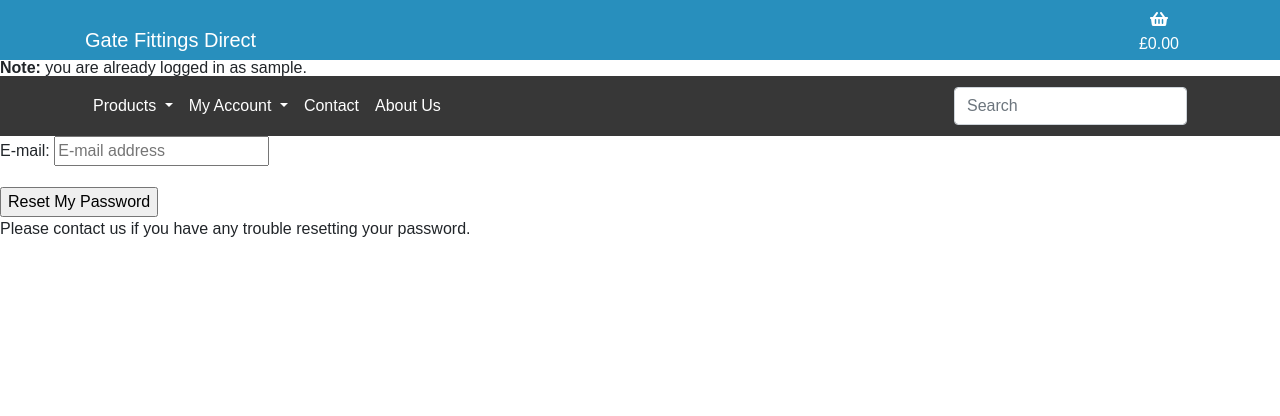
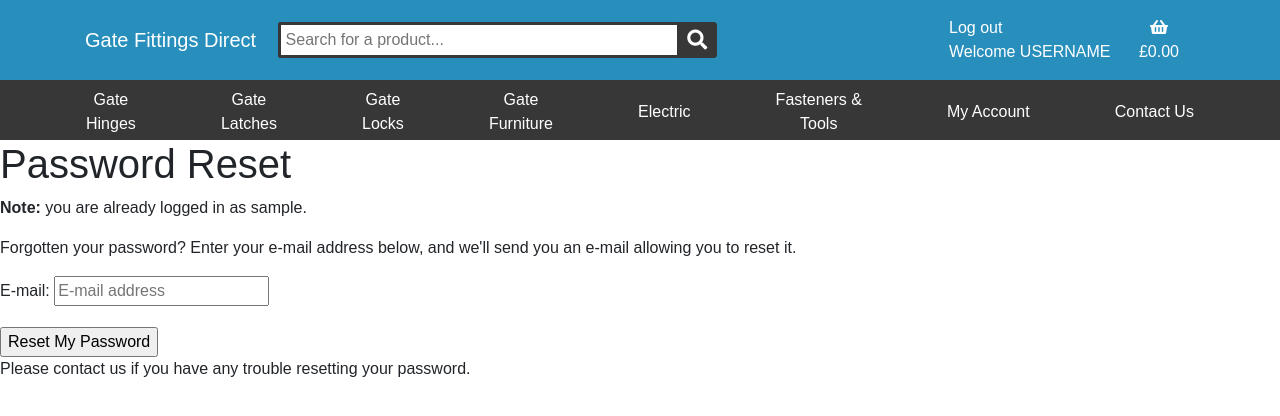
Before and after one commit to HowellsJonathan/gate_fittings_direct, a Django app: page /accounts/password/reset/ in a window 1280 px wide. Shown: the top 416 px of the page. Run offline with Django 3.2, Linux system fonts and the light colour scheme; the visitor is signed in with stand-in values (Sample User, id 1); some libraries are stand-ins or nearby versions; some web fonts are replaced.

Commit message:
Styled desktop navbar with css

```diff
--- a/static/css/base.css
+++ b/static/css/base.css
@@ -17,12 +17,32 @@
     background-color: #373737;
 }
 
-.top-nav .container, .bottom-nav .container {
+.top-nav .container {
+    height: 80px;
+}
+
+.bottom-nav .container {
     height: 60px;
 }
 
+.navbar-link-list {
+    display: flex;
+    width: inherit;
+    flex-wrap: wrap;
+    justify-content: space-between;
+    align-items: center;
+}
+
+.bottom-nav .container {
+    padding: 0;
+}
+
+ul {
+    margin: 0;
+}
+
 .bottom-nav {
-    margin-top: 76px;
+    margin-top: 80px;
 }
 
 .hero-bg {
@@ -37,6 +57,35 @@
     font-size: 2rem;
 }
 
+.search {
+    width: 60%;
+    position: relative;
+    display: flex;
+}
+
+.searchSite {
+    width: 60%;
+    border: 3px solid #373737;
+    border-right: none;
+    padding: 5px;
+    height: 36px;
+    border-radius: 3px 0 0 3px;
+    outline: none;
+    color: #494949;
+}
+
+.searchButton {
+    width: 40px;
+    height: 36px;
+    border: 1px solid #373737;
+    background: #373737;
+    text-align: center;
+    color: #ffffff;
+    border-radius: 0 3px 3px 0;
+    cursor: pointer;
+    font-size: 20px;
+}
+
 
 @media (min-width: 992px) {
     .hero-bg {
--- a/templates/base.html
+++ b/templates/base.html
@@ -39,7 +39,30 @@
             <nav class="navbar blue-bg fixed-top top-nav">
                 <div class="container">
                     <a href="#" class="navbar-brand text-white">Gate Fittings Direct</a>
+                    <div class="search">
+                        <input type="text" class="searchSite" placeholder="Search for a product...">
+                        <button type="submit" class="searchButton">
+                            <i class="fa fa-search"></i>
+                        </button>
+                    </div>
                     <ul class="list-inline list-unstyled">
+                        <li class="list-inline-item">
+                            {% if request.user.is_authenticated %}
+                                <div>
+                                    <a href="{% url 'account_logout' %}" class="text-white">Log out</a>
+                                    <p class="my-0 text-white">Welcome USERNAME</p>
+                                </div>
+                            {% else %}
+                                <a href="#" class="text-white">
+                                    <div class="text-center">
+                                        <div><i class="fas fa-user"></i></div>
+                                        <p class="my-0">
+                                            Login / Register
+                                        </p>
+                                    </div>
+                                </a>
+                            {% endif %}
+                        </li>
                         <li class="list-inline-item">
                             <a href="" class="{% if grand_total %}text-info font-weight-bold{% else %}text-white{% endif %} nav-link">
                                 <div class="text-center">
@@ -58,53 +81,38 @@
                 </div>
             </nav>
 
-            <nav class="navbar navbar-expand-lg grey-bg fixed-top bottom-nav">
+            <nav class="navbar bottom-nav grey-bg">
                 <div class="container">
-                    <button class="navbar-toggler" type="button" data-toggle="collapse" data-target="#navbarContent" aria-controls="navbarContent" aria-expanded="false" aria-label="Toggle navigation">
-                        <span class="navbar-toggler-icon"></span>
-                    </button>
-                    <div class="collapse navbar-collapse" id="navbarContent">
-                        <ul class="navbar-nav mr-auto">
-                            <li class="nav-item dropdown">
-                                <a href="#" class="nav-link dropdown-toggle text-white" id="navbarProductDropdown" role="button" data-toggle="dropdown" aria-haspopup="true" aria-expanded="false">
-                                    Products
-                                </a>
-                                <div class="dropdown-menu" aria-labelledby="navbarProductDropdown">
-                                    <a href="#" class="dropdown-item">Gate Fittings</a>
-                                    <a href="#" class="dropdown-item">Gate Furniture</a>
-                                    <a href="#" class="dropdown-item">Electric</a>
-                                    <a href="#" class="dropdown-item">Fasteners</a>
-                                    <a href="#" class="dropdown-item">Tools</a>
-                                </div>
+                    <ul class="list-inline list-unstyled navbar-link-list">
+                        <li class="list-inline-item text-center">
+                            <a href="#" class="nav-link text-white">Gate<br>Hinges</a>
                         </li>
-                            <li class="nav-item dropdown">
-                                <a href="" class="text-black nav-link dropdown-toggle text-white" id="userProfile" data-toggle="dropdown" aria-haspopup="true" aria-expanded="false">
-                                    My Account
-                                </a>
-                                <div class="dropdown-menu border-0 text-white" aria-labelledby="userProfile">
+                        <li class="list-inline-item text-center">
+                            <a href="#" class="nav-link text-white">Gate<br>Latches</a>
+                        </li>
+                        <li class="list-inline-item text-center">
+                            <a href="#" class="nav-link text-white">Gate<br>Locks</a>
+                        </li>
+                        <li class="list-inline-item text-center">
+                            <a href="#" class="nav-link text-white">Gate<br>Furniture</a>
+                        </li>
+                        <li class="list-inline-item text-center">
+                            <a href="#" class="nav-link text-white">Electric</a>
+                        </li>
+                        <li class="list-inline-item text-center">
+                            <a href="#" class="nav-link text-white">Fasteners &<br>Tools</a>
+                        </li>
+                        <li class="list-inline-item text-center">
                             {% if request.user.is_authenticated %}
-                                        {% if request.user.is_superuser %}
-                                            <a href="#" class="dropdown-item">Product Management</a>
+                                <a href="#" class="nav-link text-white">My Account</a>
+                            {% else %}
+                                <a href="#" class="nav-link text-white">My Account</a>
                             {% endif %}
-                                        <a href="#" class="dropdown-item">Profile</a>
-                                        <a href="{% url 'account_logout' %}" class="dropdown-item">Logout</a>
-                                    {% else %}
-                                        <a href="{% url 'account_login' %}" class="dropdown-item">Login</a>
-                                        <a href="{% url 'account_signup' %}" class="dropdown-item">Register</a>
-                                    {% endif %}
-                                </div>
                         </li>
-                            <li class="nav-item">
-                                <a href="#" class="nav-link text-white">Contact</a>
-                            </li>
-                            <li class="nav-item">
-                                <a href="#" class="nav-link text-white">About Us</a>
+                        <li class="list-inline-item text-center">
+                            <a href="#" class="nav-link text-white">Contact Us</a>
                         </li>
                     </ul>
-                    </div>
-                    <form class="form-inline my-2 my-lg-0">
-                        <input class="form-control mr-sm-2" type="search" placeholder="Search" aria-label="Search">
-                    </form>
                 </div>
             </nav>
         </header>
--- a/templates/mobile/base.html
+++ b/templates/mobile/base.html
@@ -17,7 +17,7 @@
             <link rel="stylesheet" href="https://stackpath.bootstrapcdn.com/bootstrap/4.4.1/css/bootstrap.min.css" integrity="sha384-Vkoo8x4CGsO3+Hhxv8T/Q5PaXtkKtu6ug5TOeNV6gBiFeWPGFN9MuhOf23Q9Ifjh" crossorigin="anonymous">
             <link rel="stylesheet" href="https://use.fontawesome.com/releases/v5.15.2/css/all.css" integrity="sha384-vSIIfh2YWi9wW0r9iZe7RJPrKwp6bG+s9QZMoITbCckVJqGCCRhc+ccxNcdpHuYu" crossorigin="anonymous">
             <link rel="stylesheet" href="https://use.typekit.net/gwm6ukh.css">
-            <link rel="stylesheet" href="{% static 'css/base.css' %}">
+            <link rel="stylesheet" href="{% static 'css/mobile/base.css' %}">
         {% endblock %}
 
         {% block extra_css %}
```
Also changed, not shown: static/css/mobile/base.css (added). Lines whose indentation alone changed are shown as unchanged.
